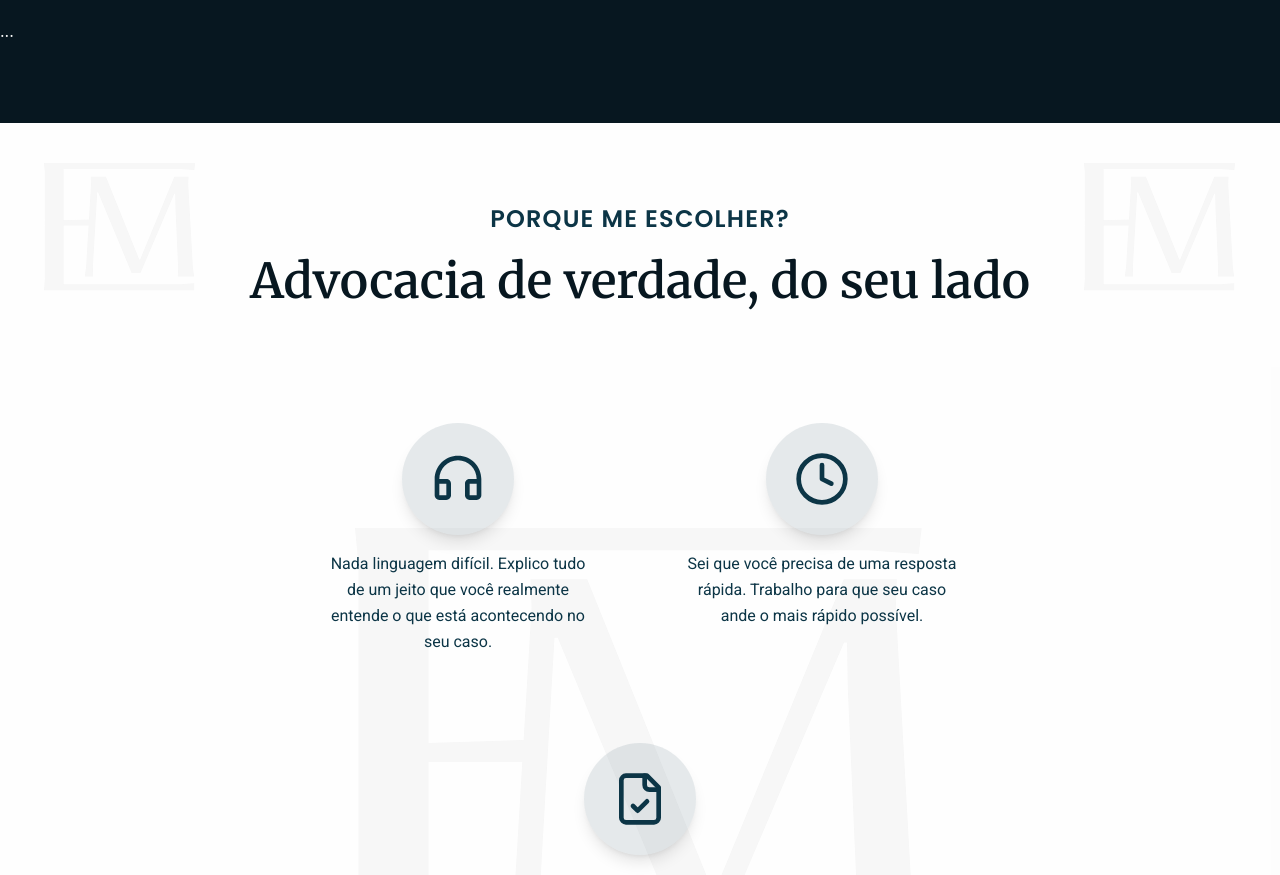
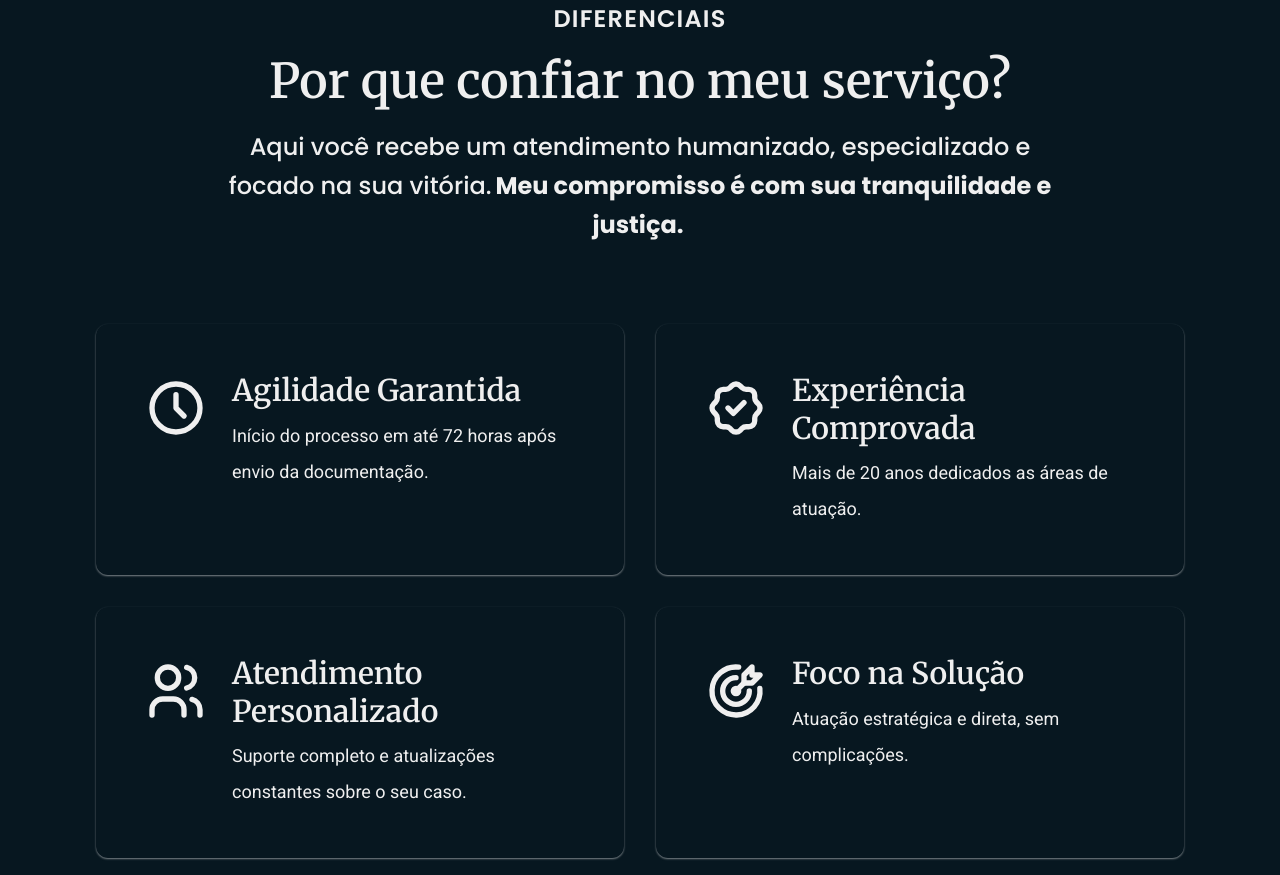
Before and after one commit to ChrisMaga/landingpage-Edu, a Next.js app: page / in a window 1280 px wide. Shown: the part 1920-2795 px from the top of the page. Built offline with nearby package versions, Linux system fonts and the light colour scheme.

Commit message:
check section Differences + component buttonWhatsapp

```diff
--- a/src/app/globals.css
+++ b/src/app/globals.css
@@ -1,14 +1,21 @@
 @import url('https://fonts.googleapis.com/css2?family=Merriweather:ital,opsz,wght@0,18..144,300..900;1,18..144,300..900&family=Poppins:ital,wght@0,100;0,200;0,300;0,400;0,500;0,600;0,700;0,800;0,900;1,100;1,200;1,300;1,400;1,500;1,600;1,700;1,800;1,900&family=Roboto:ital,wght@0,100..900;1,100..900&display=swap');
 @import "tailwindcss";
 
-html, body {
-  min-height: 100vh; /* Muda de height:100% para min-height */
+html,
+body {
+  min-height: 100vh;
+  /* Muda de height:100% para min-height */
   margin: 0;
   padding: 0;
-  overflow-x: hidden; /* Só horizontal, vertical livre */
+  overflow-x: hidden;
+  /* Só horizontal, vertical livre */
+  scroll-behavior: smooth;
 }
 
-#__next, #root, main { /* Next.js */
+#__next,
+#root,
+main {
+  /* Next.js */
   min-height: 100vh;
 }
 
@@ -26,13 +33,17 @@ html, body {
 
 
 @keyframes breathe {
-  0%, 100% {
+
+  0%,
+  100% {
     transform: scale(1);
   }
+
   50% {
     transform: scale(1.05);
   }
 }
+
 .animate-breathe {
   animation: breathe 2s ease-in-out infinite;
 }
--- a/src/app/page.tsx
+++ b/src/app/page.tsx
@@ -4,6 +4,7 @@ import Specials from "@/components/Special";
 import Footer from "@/components/Footer";
 import ChooseMe from "@/components/ChooseMe";
 import Local from "@/components/Local";
+import Differences from "@/components/Differences";
 
 
 export default function Home() {
@@ -15,8 +16,7 @@ export default function Home() {
           <Navbar />
           <Hero />
           <Specials />
-          {/* Próximas seções: */}
-          <section id="diferenciais" className="py-20 bg-primary text-white">...</section>
+          <Differences />
           <ChooseMe />
           <section id="contato" className="py-20 bg-primary"> {/* CTA esquerdo + form direito */}...</section>
           <Local />
--- /dev/null
+++ b/src/components/Button-whatsapp/index.tsx
@@ -0,0 +1,21 @@
+import { FaWhatsapp } from 'react-icons/fa';
+
+export default function ButtonWhastapp() {
+    return (
+
+        <div className='md:pt-5 flex flex-col gap-3 md:gap-5 pt-2 sm:pt-1 px-4 lg:px-3"'>
+            <a
+                href="https://wa.me/5511999999999?text=Olá,%20gostaria%20de%20conversar%20com%20um%20advogado!"
+                target="_blank"
+                rel="noopener noreferrer"
+                className="flex items-center justify-center gap-2 bg-linear-to-r from-accent to-accent/40 hover:bg-[#25D366] text-quaternary font-semibold hover:shadow-xl
+                text-xs sm:text-lg md:text-xs px-6 sm:px-7 py-3 md:py-4 rounded-full shadow-2xl transition-all duration-500 hover:scale-105 hover:shadow-3xl animate-breathe font-poppins tracking-wider whitespace-nowrap"
+                title="Conversar com Advogado"
+            >
+                <FaWhatsapp className="w-5 h-5 shrink-0" />
+                <span className="sm:inline uppercase">Quero conversar com Advogado</span>
+            </a>
+        </div>
+    )
+
+}
--- /dev/null
+++ b/src/components/Differences/index.tsx
@@ -0,0 +1,83 @@
+import { TbTargetArrow, TbUsers, TbRosetteDiscountCheck, TbClock } from "react-icons/tb";
+import ButtonWhastapp from "../Button-whatsapp";
+
+
+export default function Differences() {
+    const differences = [
+        {
+            icon: TbClock,
+            title: "Agilidade Garantida",
+            desc: "Início do processo em até 72 horas após envio da documentação."
+        },
+        {
+            icon: TbRosetteDiscountCheck,
+            title: "Experiência Comprovada",
+            desc: "Mais de 20 anos dedicados as áreas de atuação."
+        },
+        {
+            icon: TbUsers,
+            title: "Atendimento Personalizado",
+            desc: "Suporte completo e atualizações constantes sobre o seu caso."
+        },
+        {
+            icon: TbTargetArrow,
+            title: "Foco na Solução",
+            desc: "Atuação estratégica e direta, sem complicações."
+        }
+    ];
+
+
+    return (
+        <section id="differences" className="py-16 bg-primary min-h-[80vh] md:min-h-[80vh] overflow-hidden font-poppins pl-6 pr-6 md:px-10 lg:px-20 text-quaternary relative">
+
+            {/* Título, subtítulo e texto principal (centralizado como Hero) */}
+            <div className="relative z-20 flex flex-col justify-center items-center gap-4 text-center max-w-4xl mx-auto mb-16 md:mb-20">
+                <p className=" uppercase font-semibold md:text-2xl tracking-wider">
+                    Diferenciais
+                </p>
+                <h2 className=" font-merriweather font-semibold text-3xl md:text-5xl leading-tight">
+                    Por que confiar no meu serviço?
+                </h2>
+
+                <p className=" font-medium text-lg md:text-2xl px-4 leading-relaxed">
+                    Aqui você recebe um atendimento humanizado, especializado e focado na sua vitória.<span className=" font-bold text-lg md:text-2xl px-1 leading-relaxed">
+                        Meu compromisso é com sua tranquilidade e justiça.
+                    </span>
+                </p>
+            </div>
+
+
+            {/* grid */}
+            <div className="text-quaternary relative z-20 grid grid-cols-1 sm:grid-cols-2 gap-6 md:gap-8 max-w-6xl mx-auto px-4">
+                {differences.map((differences, index) => (
+                    <div
+                        key={index}
+                        className="group backdrop-blur-sm p-6 md:p-8 lg:p-12 rounded-xl shadow-xs flex flex-row items-start text-left lg:text-left gap-6 h-full min-h-40 bg-primary shadow-quaternary/50"
+                    >
+                        <differences.icon className="w-10 h-10 md:w-12 md:h-12 lg:w-16 lg:h-16 text-quaternary shrink-0 mt-1" />
+                        <div className="flex-1 min-w-0">
+                            <h3 className="mb-2 text-xl md:text-2xl lg:text-3xl font-semibold text-quaternary font-merriweather leading-tight">
+                                {differences.title}
+                            </h3>
+                            <p className="font-roboto text-sm md:text-base lg:text-lg leading-relaxed lg:leading-loose">
+                                {differences.desc}
+                            </p>
+                        </div>
+                    </div>
+                ))}
+            </div>
+
+
+            {/* CTA */}
+            <div className="relative z-20 flex flex-col justify-center items-center gap-4 text-center max-w-4xl mx-auto mt-16 md:mt-20">
+                <p className="font-poppins text-1xl md:text-2xl leading-tight">
+                    Pronto para garantir seus direitos? Não enfrente esse desafio sozinho. Confie em quem já ajudou centenas de pessoas a conquistar seus direitos.
+                </p>
+
+                <ButtonWhastapp />
+            </div>
+
+
+        </section>
+    )
+}
--- a/src/components/Navbar/index.tsx
+++ b/src/components/Navbar/index.tsx
@@ -14,10 +14,12 @@ export default function Navbar(): ReactNode {
   const pathname = usePathname();
 
   const links = [
-    { href: '/', label: 'Home' },
+    { href: '#hero', label: 'Home' },
     { href: '#specials', label: 'Especialidades' },
-    { href: '/diferenciais', label: 'Diferenciais' },
-    { href: '/contatos', label: 'Contatos' },
+    { href: '#differences', label: 'Diferenciais' },
+    { href: '#chooseme', label: 'Por que me escolher' },
+    { href: '#contato', label: 'Contatos' },
+    { href: '#local', label: 'Localização' },
   ];
 
   const toggleMenu = (): void => {
```
